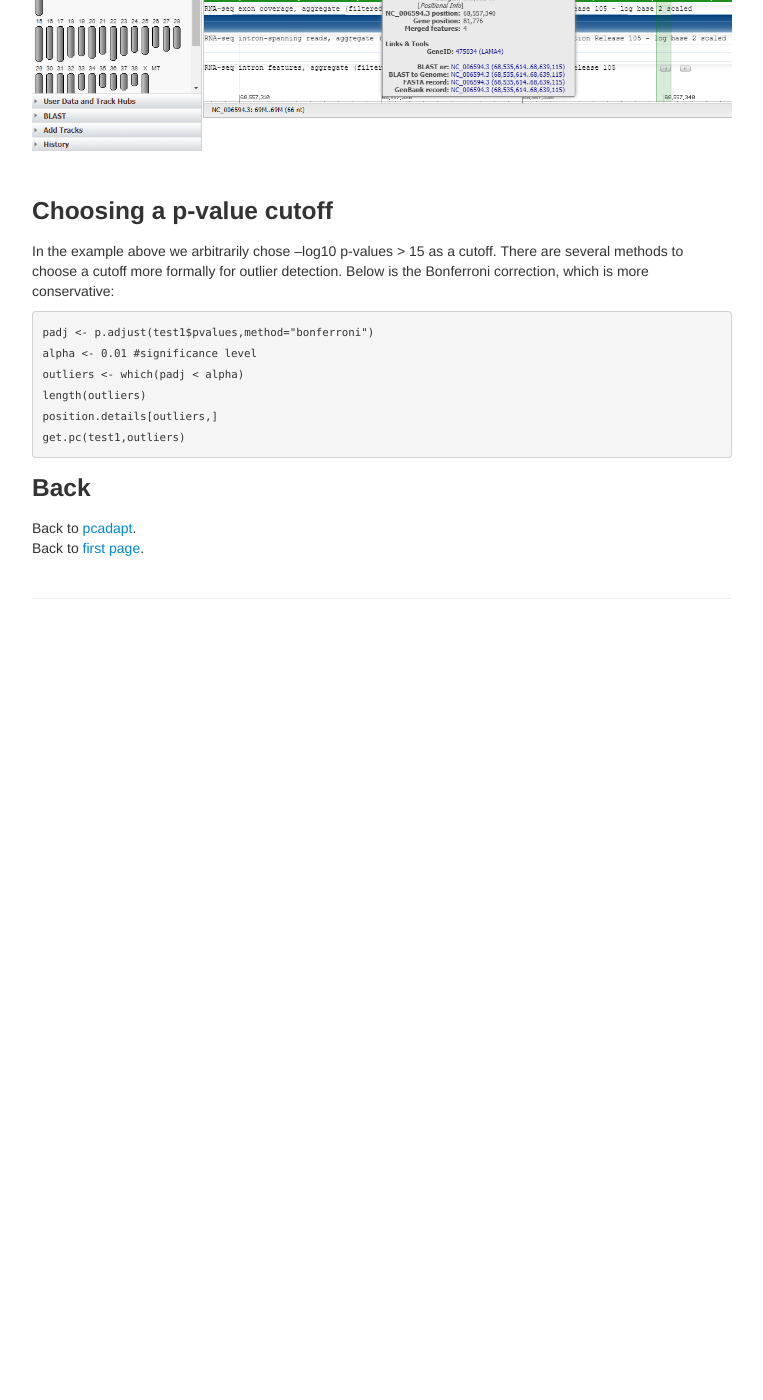
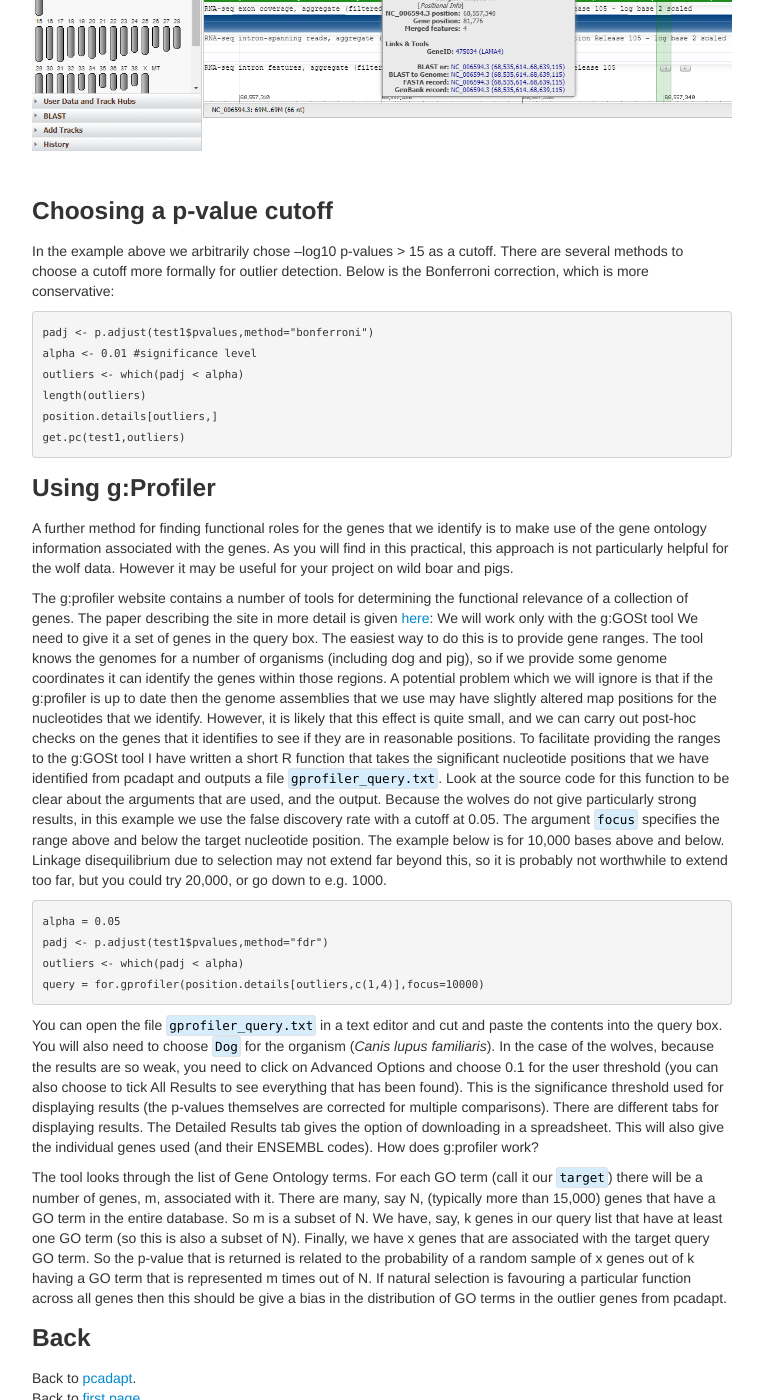
Before and after one commit to ritarasteiro/FieldCourse, a Jekyll site: the page built from pages/PCAdapt_practical.md, in a window 1280 px wide and 1400 px high, scrolled down 6412 px. Shown: the whole window, without its empty margins (258-1021 px from the left). Built offline with Jekyll 4.4.1, drawn with Linux system fonts in a browser that asks for light colours; before the commit the page ends 7042 px from its top, so only the background shows below that.

Commit message:
Update PCAdapt_practical.md

````diff
--- a/pages/PCAdapt_practical.md
+++ b/pages/PCAdapt_practical.md
@@ -256,6 +256,34 @@ position.details[outliers,]
 get.pc(test1,outliers)
 ```
 
+### Using g:Profiler
+
+A further method for finding functional roles for the genes that we identify is to make use of the gene ontology information associated with the genes. As you will find in this practical, this approach is not particularly helpful for the wolf data. However it may be useful for your project on wild boar and pigs.
+
+The g:profiler website contains a number of tools for determining the functional relevance of a collection of genes. The paper describing the site in more detail is given [here](https://doi.org/10.1093/nar/gkz369):
+We will work only with the g:GOSt tool
+We need to give it a set of genes in the query box.
+The easiest way to do this is to provide gene ranges. The tool knows the genomes for a number of organisms (including dog and pig), so if we provide some genome coordinates it can identify the genes within those regions. A potential problem which we will ignore is that if the g:profiler is up to date then the genome assemblies that we use may have slightly altered map positions for the nucleotides that we identify. However, it is likely that this effect is quite small, and we can carry out post-hoc checks on the genes that it identifies to see if they are in reasonable positions.
+To facilitate providing the ranges to the g:GOSt tool I have written a short R function that takes the significant nucleotide positions that we have identified from pcadapt and outputs a file ``gprofiler_query.txt``.
+Look at the source code for this function to be clear about the arguments that are used, and the output.
+Because the wolves do not give particularly strong results, in this example we use the false discovery rate with a cutoff at 0.05. The argument ``focus`` specifies the range above and below the target nucleotide position. The example below is for 10,000 bases above and below. Linkage disequilibrium due to selection may not extend far beyond this, so it is probably not worthwhile to extend too far, but you could try 20,000, or go down to e.g. 1000.
+```R
+alpha = 0.05
+padj <- p.adjust(test1$pvalues,method="fdr")
+outliers <- which(padj < alpha)
+query = for.gprofiler(position.details[outliers,c(1,4)],focus=10000)
+```
+You can open the file ``gprofiler_query.txt`` in a text editor and cut and paste the contents into the query box. You will also need to choose ``Dog`` for the organism (*Canis lupus familiaris*). In the case of the wolves, because the results are so weak, you need to click on  Advanced Options and choose 0.1 for the user threshold (you can also choose to tick All Results to see everything that has been found). This is the significance threshold used for displaying results (the p-values themselves are corrected for multiple comparisons).
+There are different tabs for displaying results. The Detailed Results tab gives the option of downloading in a spreadsheet. This will also give the individual genes used (and their ENSEMBL codes).
+<!--
+<img src="..\data\GO_detailed_res.png">
+-->
+How does g:profiler work?
+
+The tool looks through the list of Gene Ontology terms. For each GO term (call it our ``target``) there will be a number of genes, m, associated with it. There are many, say N, (typically more than 15,000) genes that have a GO term in the entire database. So m is a subset of N. We have, say, k genes in our query list that have at least one GO term (so this is also a subset of N). Finally, we have x genes that are associated with the target query GO term. So the p-value that is returned is related to the probability of a random sample of x genes out of k having a GO term that is represented m times out of N. If natural selection is favouring a particular function across all genes then this should be give a bias in the distribution of GO terms in the outlier genes from pcadapt.
+
+
+
 ### Back
 
 Back to [pcadapt](./PCadapt.md).
````
